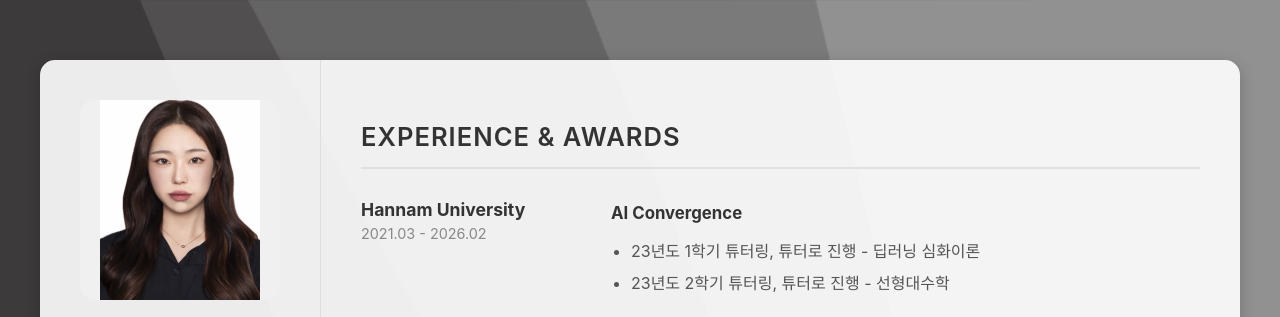
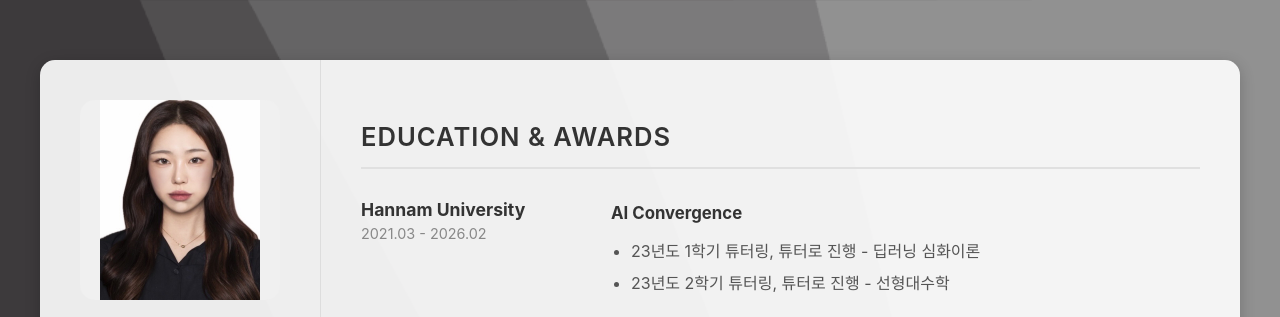
Before and after one commit to Leegaeune/Leegaeune.github.io, a Jekyll site: the page built from index.md, in a window 1280 px wide. Shown: the top 317 px of the page. Built offline with Jekyll 4.4.1, drawn with Linux system fonts in a browser that asks for light colours.

Commit message:
Update index.md

```diff
--- a/index.md
+++ b/index.md
@@ -3,7 +3,7 @@ layout: default
 title: Home
 ---
 
-## Experience & Awards
+## Education & Awards
 
 <section class="experience-section">
 
```
